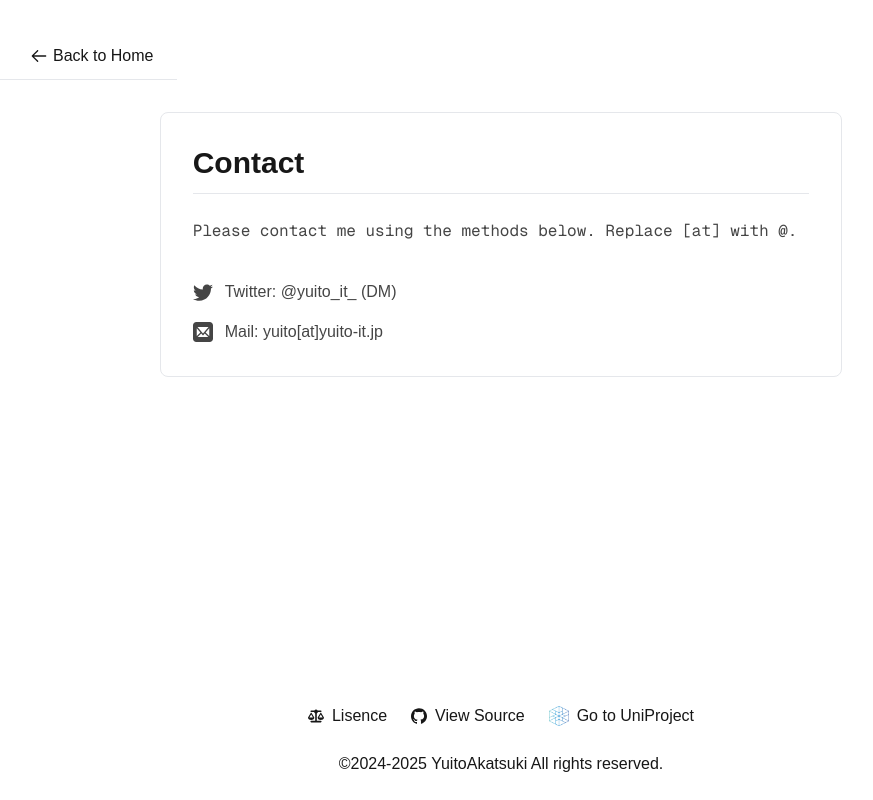
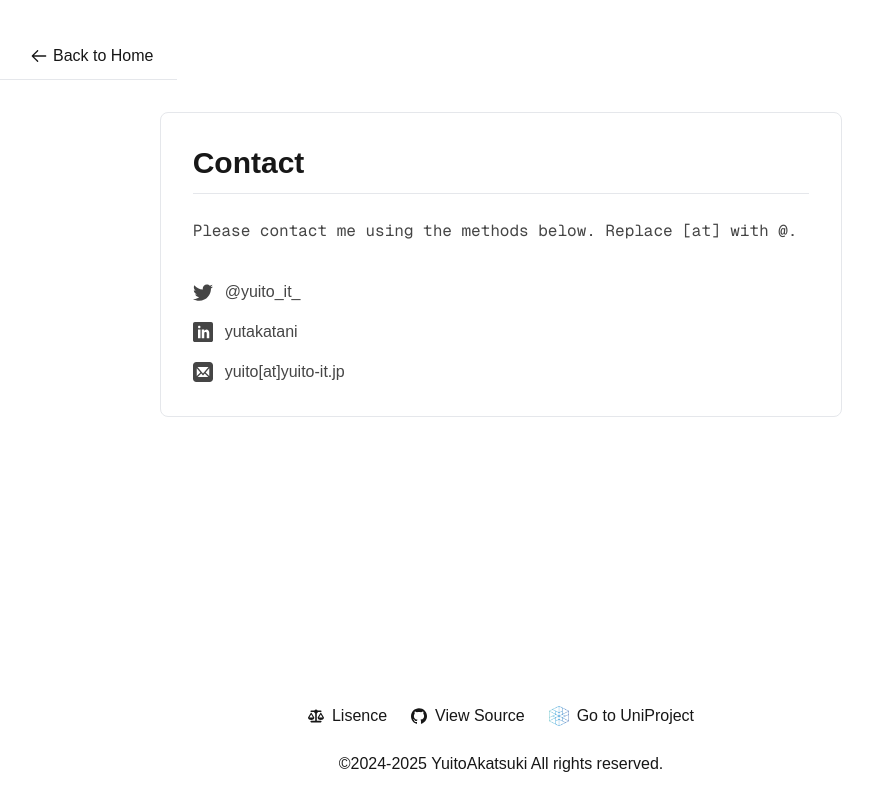
Before and after one commit to yuito-it/yuito.work, a Next.js app: page /en/contacts in a window 1280 px wide. Shown: the whole page, without its empty margins (139-1012 px from the left). Built offline with nearby package versions, Linux system fonts and the light colour scheme.

Commit message:
linkedinを追加

```diff
--- a/src/app/[lang]/contacts/page.tsx
+++ b/src/app/[lang]/contacts/page.tsx
@@ -1,5 +1,5 @@
 import { Button } from "@/components/button";
-import { ImMail, ImTwitter } from "react-icons/im";
+import { ImLinkedin, ImMail, ImTwitter } from "react-icons/im";
 import Link from "next/link";
 import Footer from "@/components/footer";
 import { Metadata } from "next";
@@ -88,7 +88,15 @@ export default async function Home(props: { params: Promise<{ lang: Locale }> })
                     className="flex items-center justify-center gap-3 opacity-80 hover:opacity-100 transition-opacity"
                   >
                     <ImTwitter className="text-xl" />
-                    <span className="text-base">Twitter: @yuito_it_ (DM)</span>
+                    <span className="text-base">@yuito_it_</span>
+                  </Link>
+                  <Link
+                    href={"https://www.linkedin.com/in/yutakatani/"}
+                    target="_blank"
+                    className="flex items-center justify-center gap-3 opacity-80 hover:opacity-100 transition-opacity"
+                  >
+                    <ImLinkedin className="text-xl" />
+                    <span className="text-base">yutakatani</span>
                   </Link>
                   <Link
                     href={"mailto:yuito@yuito-it.jp"}
@@ -96,7 +104,7 @@ export default async function Home(props: { params: Promise<{ lang: Locale }> })
                     className="flex items-center justify-center gap-3 opacity-80 hover:opacity-100 transition-opacity"
                   >
                     <ImMail className="text-xl" />
-                    <span className="text-base">Mail: yuito[at]yuito-it.jp</span>
+                    <span className="text-base">yuito[at]yuito-it.jp</span>
                   </Link>
                 </div>
               </div>
```
